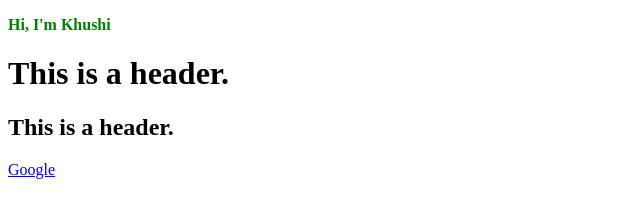
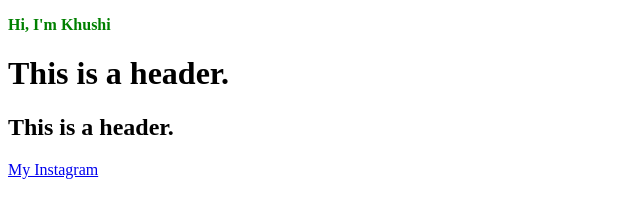
Before and after one commit to IshitaMalhotra/IshitaMalhotra.github.io, a plain HTML site: page index.html in a window 1280 px wide. Shown: the top 200 px of the page, 0-640 px from the left. Drawn offline with Linux system fonts and the light colour scheme.

Commit message:
Update index.html

```diff
--- a/index.html
+++ b/index.html
@@ -8,7 +8,7 @@
 	<p><b><font color="green">Hi, I'm Khushi </font></b></p>
 	<h1>This is a header.</h1>
 	<h2>This is a header.</h2>
-	<a href="www.google.com">Google</a>
+	<a href="https://www.instagram.com/ishita.m.103/">My Instagram</a>
 	<marquee direction="up">Hello</marquee>
 	<img src="Khushi.png" alt="puppy" height="600" width="450">
 
```
